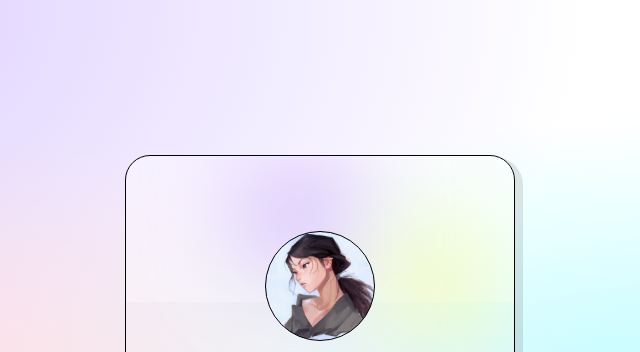
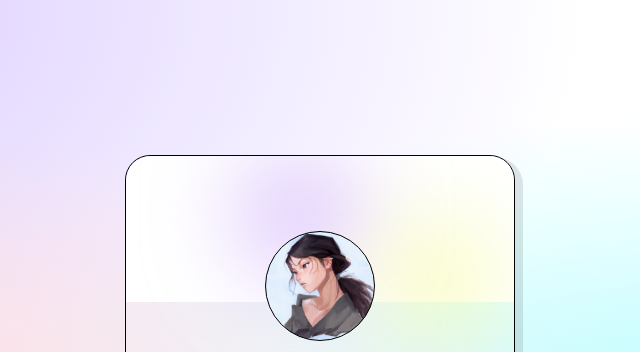
Before and after one commit to khadidjainfoinfinity/profile_card, a plain HTML site: page index.html in a window 1280 px wide. Shown: the top 352 px of the page, 320-960 px from the left. Drawn offline with nearby package versions, Linux system fonts and the light colour scheme.

Commit message:
Update style.css

```diff
--- a/style.css
+++ b/style.css
@@ -37,7 +37,7 @@ align-items:  center;
 }
 
 .first{
-  background:  rgba(255, 255, 255,.3);
+  background:  rgb(255, 255, 255);
   border-top-left-radius:  25px;
   border-top-right-radius:  25px;
   display:  flex;
```
